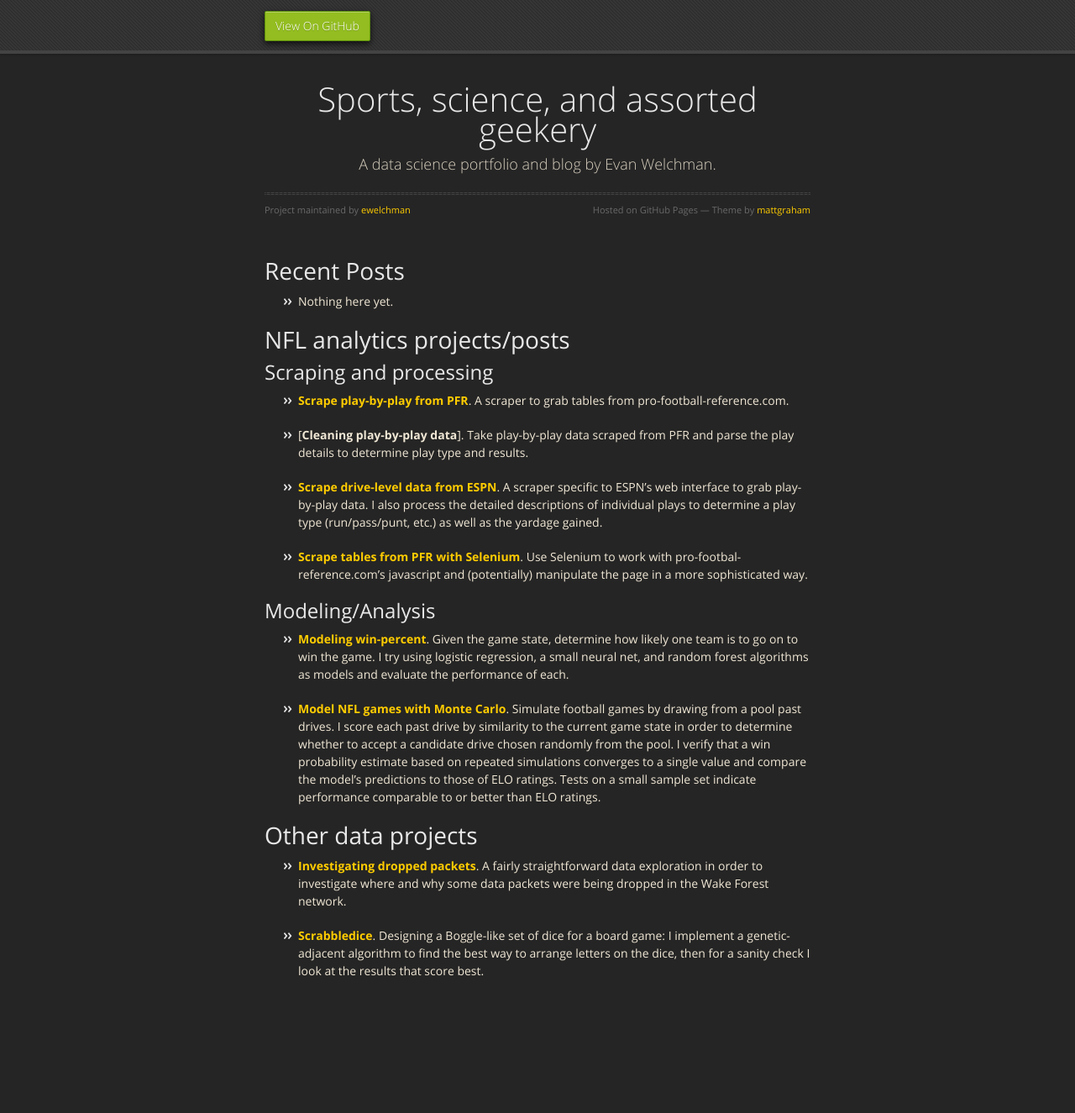
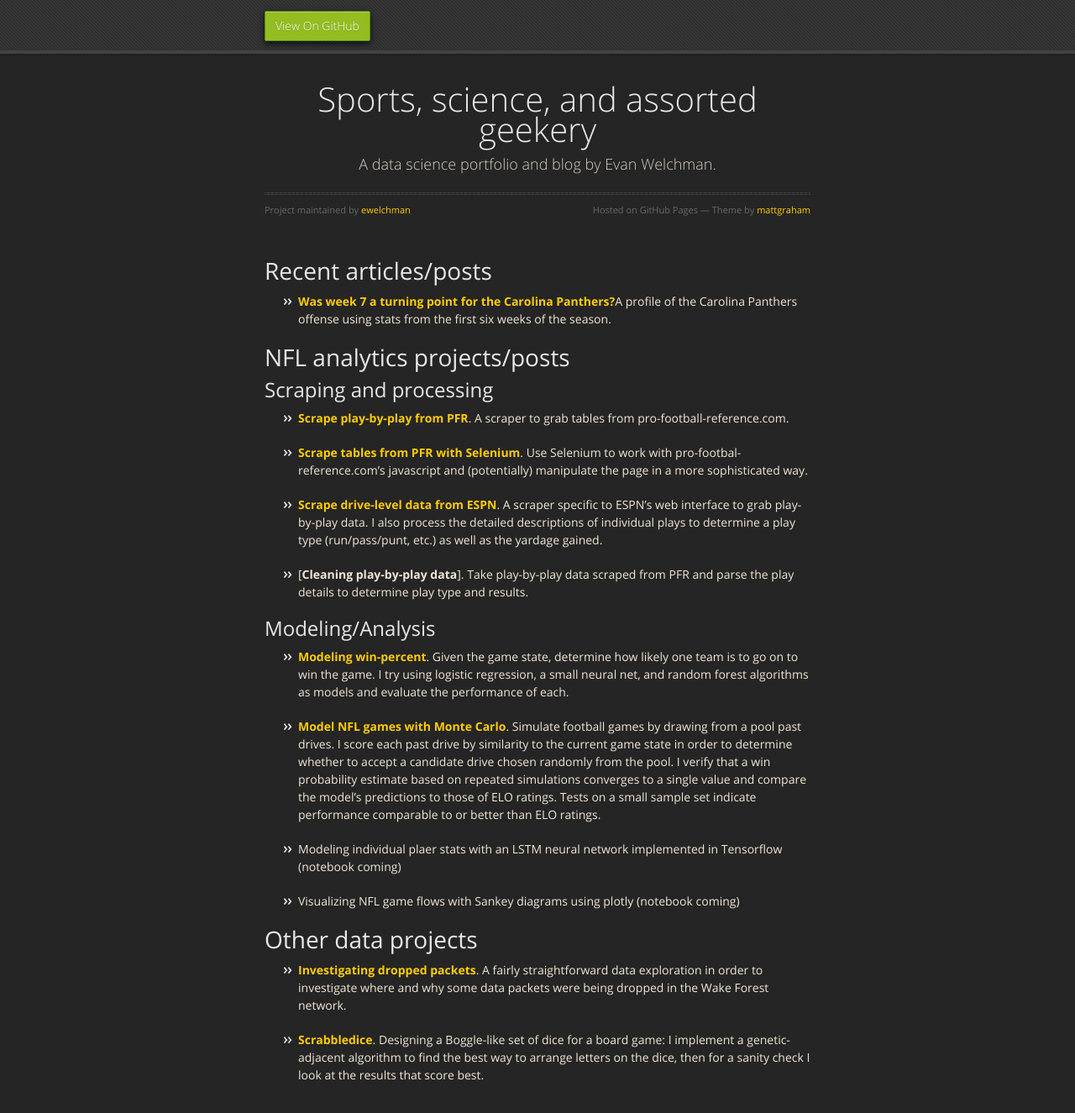
Before and after one commit to ewelchman/ewelchman.github.io, a Jekyll site: the page built from index.md, in a window 1280 px wide and 1400 px high. Shown: the top 1325 px of the window at 84% size. Built offline with Jekyll 4.4.1, drawn with Linux system fonts in a browser that asks for light colours; our own code applies the rules of GitHub Pages for plain Markdown files.

Commit message:
Add panthers offense profile and preview upcoming additions

```diff
--- a/index.md
+++ b/index.md
@@ -2,9 +2,9 @@
 layout: default
 ---
 
-# Recent Posts
+# Recent articles/posts
 
-* Nothing here yet.
+* [**Was week 7 a turning point for the Carolina Panthers?**](https://www.catscratchreader.com/2018/10/31/18038790/was-week-7-a-turning-point-carolina-panthers-baltimore-ravens-nfc-south)A profile of the Carolina Panthers offense using stats from the first six weeks of the season.
 
 # NFL analytics projects/posts
 
@@ -14,14 +14,14 @@ layout: default
 * [**Scrape play-by-play from PFR**](https://nbviewer.jupyter.org/url/ewelchman.github.io/projects/pbp_data_acquisition.ipynb).
 A scraper to grab tables from pro-football-reference.com.
 
-* [**Cleaning play-by-play data**].
-Take play-by-play data scraped from PFR and parse the play details to determine play type and results.
+* [**Scrape tables from PFR with Selenium**](https://nbviewer.jupyter.org/url/ewelchman.github.io/projects/pfr_scraper_selenium.ipynb).
+Use Selenium to work with pro-footbal-reference.com's javascript and (potentially) manipulate the page in a more sophisticated way.
 
 * [**Scrape drive-level data from ESPN**](https://nbviewer.jupyter.org/url/ewelchman.github.io/projects/espn_scraper.ipynb).
 A scraper specific to ESPN's web interface to grab play-by-play data. I also process the detailed descriptions of individual plays to determine a play type (run/pass/punt, etc.) as well as the yardage gained.
 
-* [**Scrape tables from PFR with Selenium**](https://nbviewer.jupyter.org/url/ewelchman.github.io/projects/pfr_scraper_selenium.ipynb).
-Use Selenium to work with pro-footbal-reference.com's javascript and (potentially) manipulate the page in a more sophisticated way.
+* [**Cleaning play-by-play data**].
+Take play-by-play data scraped from PFR and parse the play details to determine play type and results.
 
 ## Modeling/Analysis
 
@@ -31,6 +31,10 @@ Given the game state, determine how likely one team is to go on to win the game.
 * [**Model NFL games with Monte Carlo**](https://nbviewer.jupyter.org/url/ewelchman.github.io/projects/montecarlo_games.ipynb).
 Simulate football games by drawing from a pool past drives. I score each past drive by similarity to the current game state in order to determine whether to accept a candidate drive chosen randomly from the pool. I verify that a win probability estimate based on repeated simulations converges to a single value and compare the model's predictions to those of ELO ratings. Tests on a small sample set indicate performance comparable to or better than ELO ratings.
 
+* Modeling individual plaer stats with an LSTM neural network implemented in Tensorflow (notebook coming)
+
+* Visualizing NFL game flows with Sankey diagrams using plotly (notebook coming)
+
 # Other data projects
 
 * [**Investigating dropped packets**](https://nbviewer.jupyter.org/url/ewelchman.github.io/projects/dropped_packets.ipynb).
```
